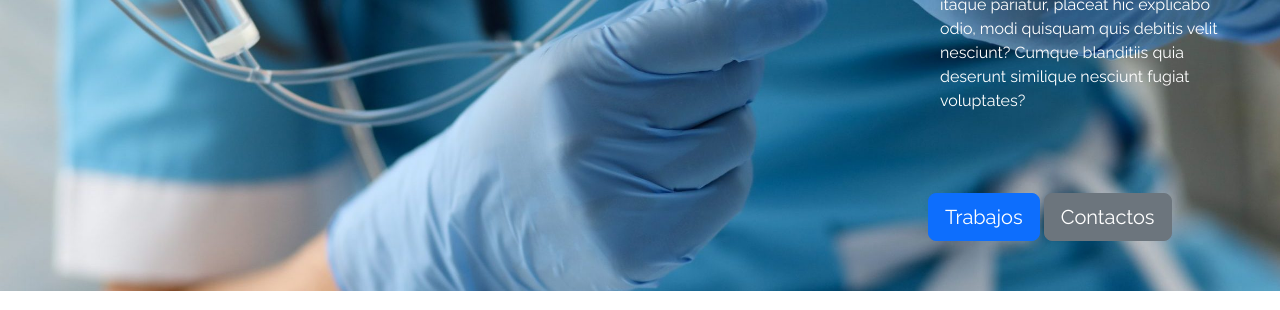
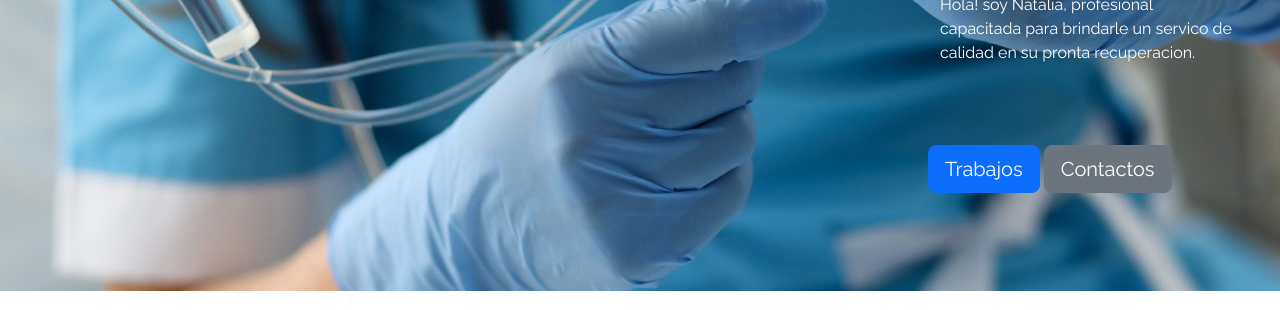
Before and after one commit to Natalia02699/Natalia02699.github.io, a plain HTML site: page index.html in a window 1280 px wide. Shown: the part 249-559 px from the top of the page. Drawn offline with nearby package versions, Linux system fonts and the light colour scheme.

Commit message:
final prueba uno

```diff
--- a/index.html
+++ b/index.html
@@ -40,7 +40,7 @@
 <header id="presentacion">
     <div class="container turi">
         <h1 class="titulo central "><strong>Tecnico en enfermería</strong></h1>
-        <p>Lorem ipsum, dolor sit amet consectetur adipisicing elit. At aliquam itaque pariatur, placeat hic explicabo odio, modi quisquam quis debitis velit nesciunt? Cumque blanditiis quia deserunt similique nesciunt fugiat voluptates?</p>
+  <p>Hola! soy Natalia, profesional capacitada para brindarle un servico de calidad en su pronta recuperacion.</p>
     </div>
     <div class="turi">
 <button type="button" class="btn btn-primary btn-lg">Trabajos</button>
```
